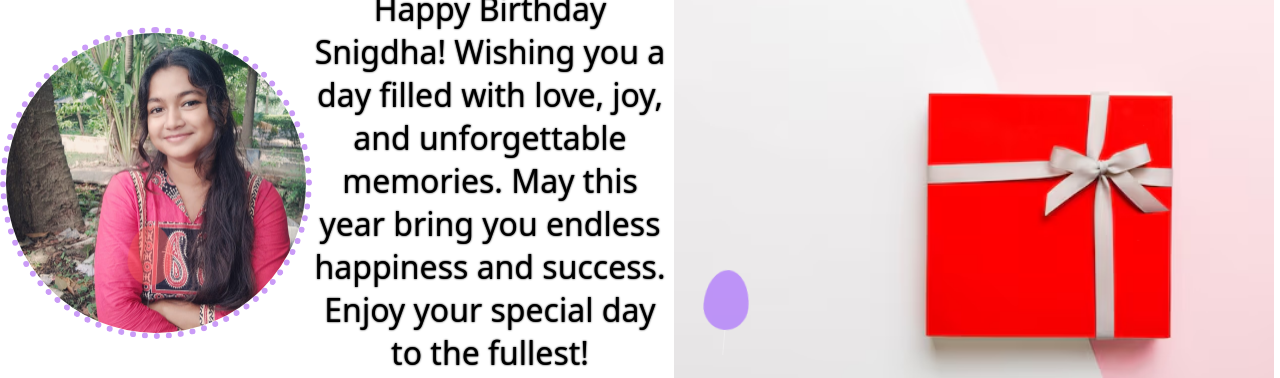
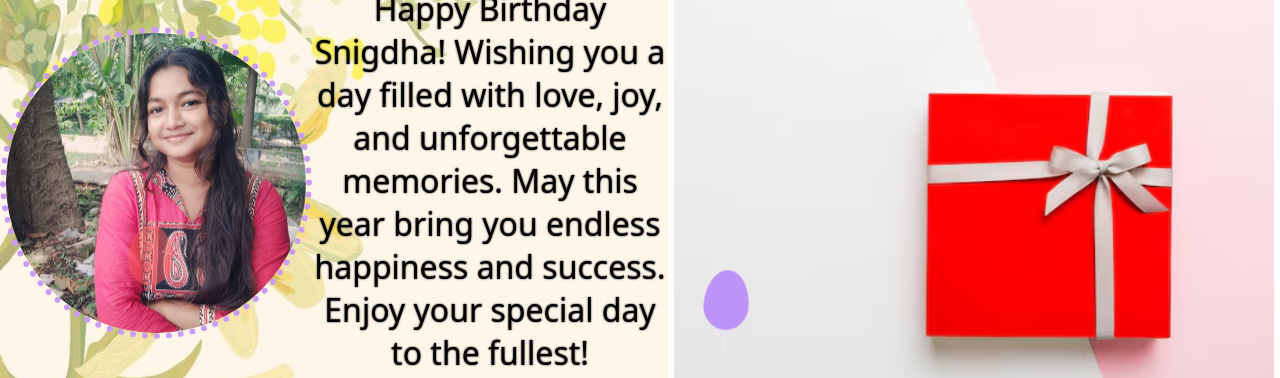
Before and after one commit to sayanpramanik20/Birthday-Gift-Card, a plain HTML site: page index.html in a window 1280 px wide. Shown: the part 220-598 px from the top of the page. Drawn offline with Linux system fonts and the light colour scheme; a web font is replaced by a local one.

Commit message:
Update styles.css

```diff
--- a/styles.css
+++ b/styles.css
@@ -9,7 +9,7 @@ body{
     font-size: xx-large;
     text-shadow: 0px 0px 5px black;
 
-    background-image: url('nice background img.jpg');
+    background-image: url('images/nice background img.jpg');
     background-size: cover;
     background-position: center;
     background-attachment: fixed; /* optional: parallax effect */
```
